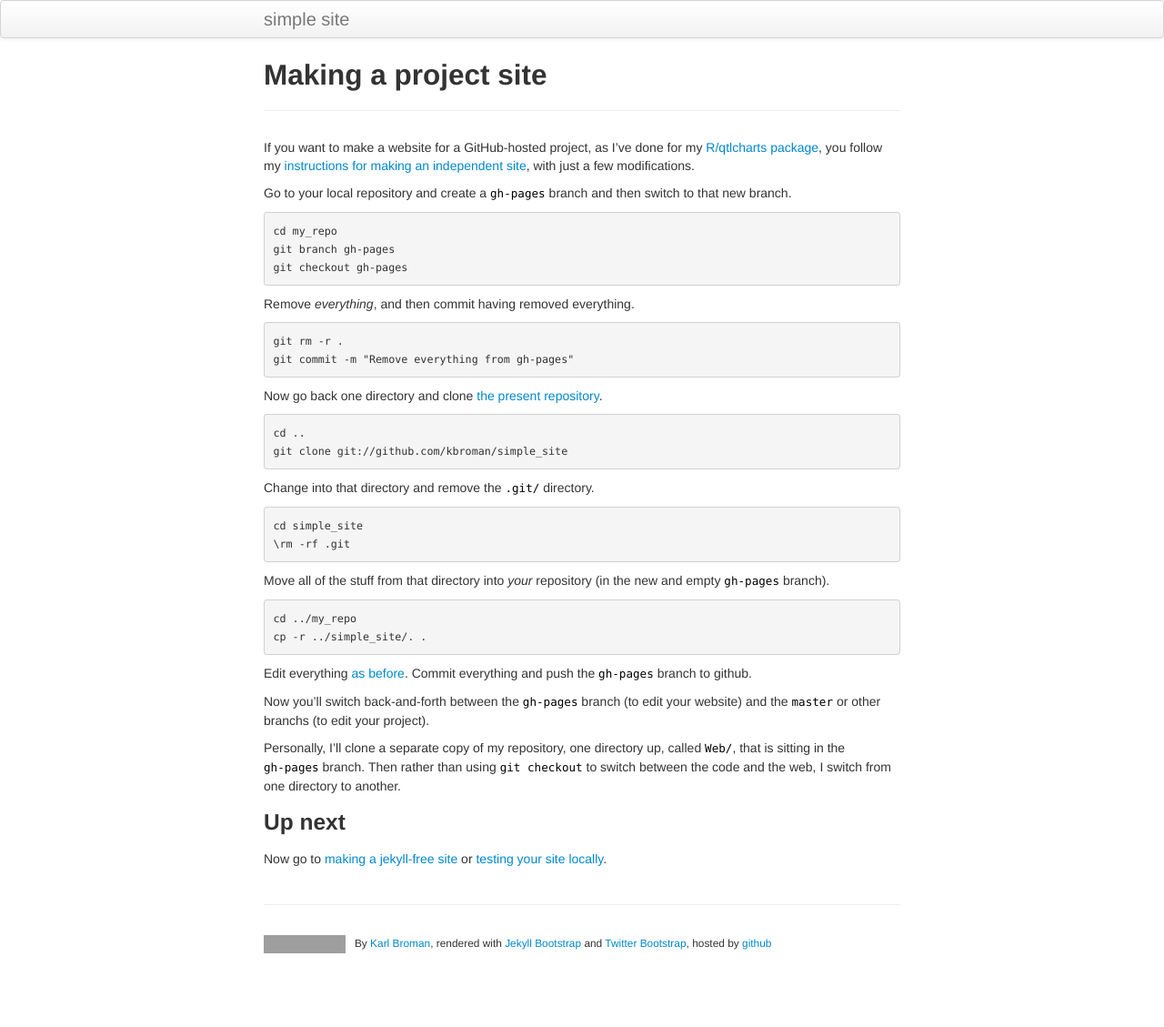
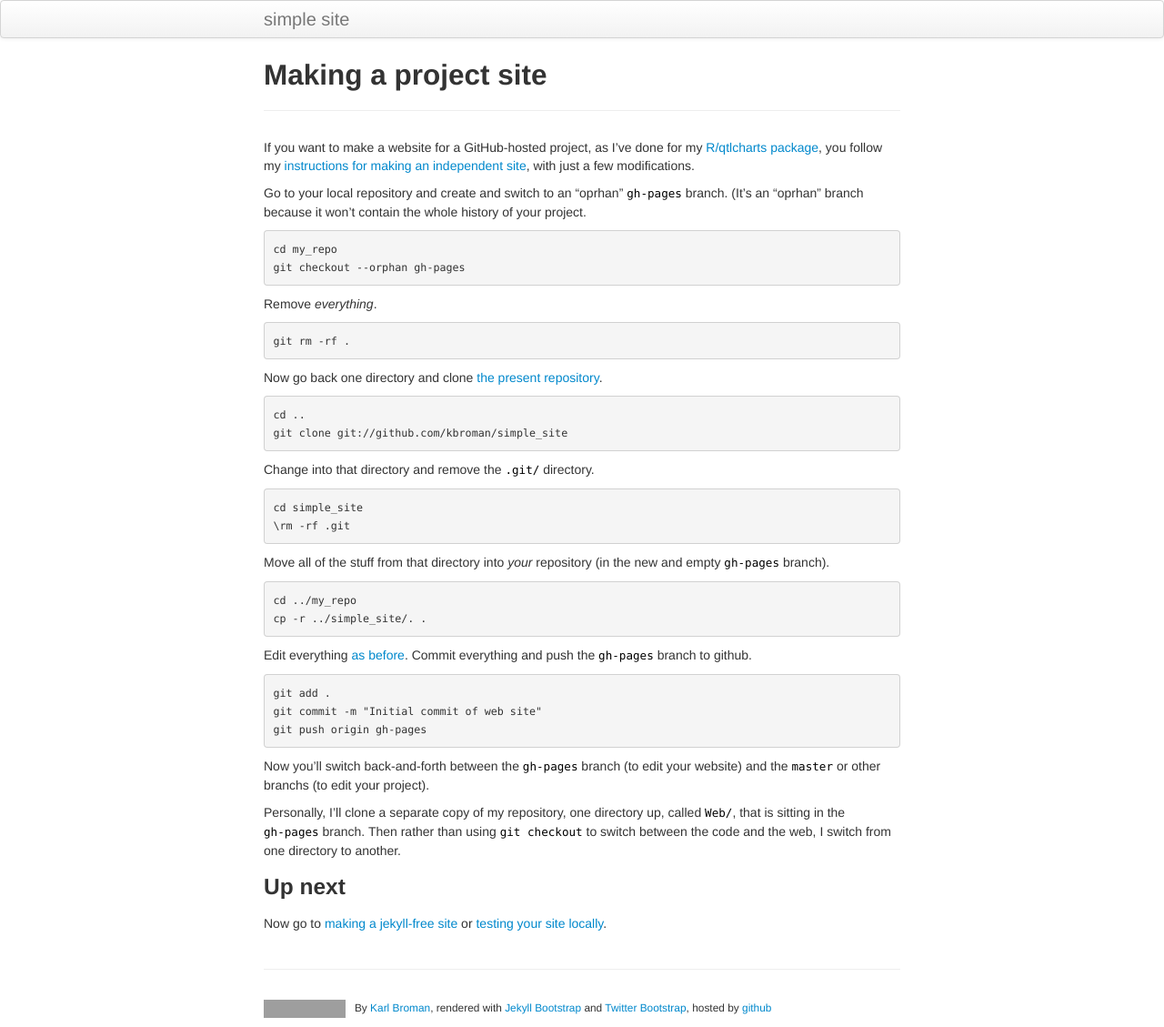
Before and after one commit to kbroman/simple_site, a Jekyll site: the page built from pages/project_site.md, in a window 1280 px wide. Shown: the whole page at 91% size. Built offline with Jekyll 4.4.1, drawn with Linux system fonts in a browser that asks for light colours; before the commit the page ends 1058 px from its top, so only the background shows below that; grey boxes are pictures that could not be loaded.

Commit message:
Better procedure for creating new gh-pages branch for existing project

```diff
--- a/pages/project_site.md
+++ b/pages/project_site.md
@@ -9,17 +9,17 @@ you follow my
 [instructions for making an independent site](independent_site.html),
 with just a few modifications.
 
-Go to your local repository and create a `gh-pages` branch and then
-switch to that new branch.
+Go to your local repository and create and switch to an
+&ldquo;oprhan&rdquo; `gh-pages` branch. (It's an &ldquo;oprhan&rdquo;
+branch because it won't contain the whole history of your project.
+
 
     cd my_repo
-    git branch gh-pages
-    git checkout gh-pages
+    git checkout --orphan gh-pages
 
-Remove _everything_, and then commit having removed everything.
+Remove _everything_.
 
-    git rm -r .
-    git commit -m "Remove everything from gh-pages"
+    git rm -rf .
 
 Now go back one directory and clone
 [the present repository](http://github.com/kbroman/simple_site).
@@ -41,6 +41,10 @@ Move all of the stuff from that directory into _your_ repository
 Edit everything [as before](independent_site.html).
 Commit everything and push the `gh-pages` branch to github.
 
+    git add .
+    git commit -m "Initial commit of web site"
+    git push origin gh-pages
+
 Now you'll switch back-and-forth between the `gh-pages` branch (to
 edit your website) and the `master` or other branchs (to edit your
 project).
```
